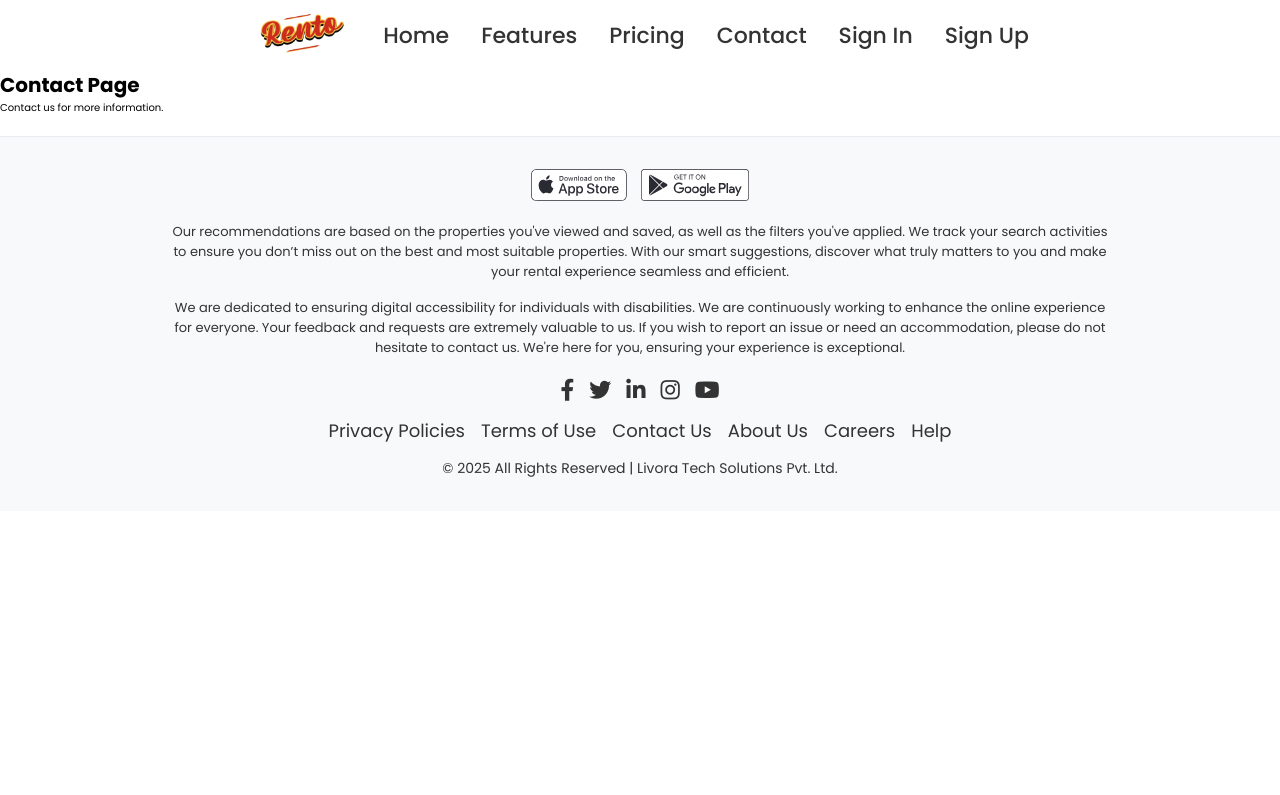
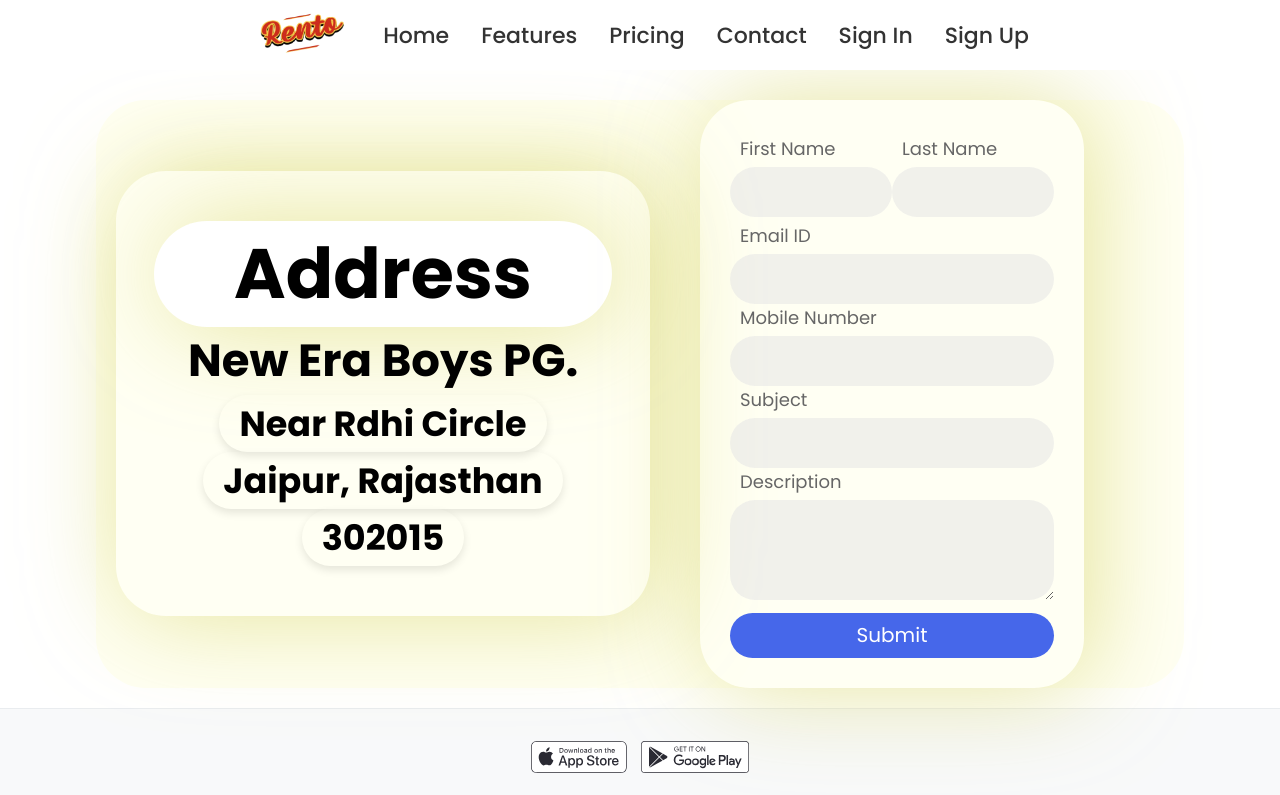
Before and after one commit to kailash-parihar/rent-management-application, a React (Vite) app: page /contact in a window 1280 px wide. Shown: the top 795 px of the page. Built offline with nearby package versions, Linux system fonts and the light colour scheme; a small style sheet from the web is missing.

Commit message:
update contact form

```diff
--- a/src/App.jsx
+++ b/src/App.jsx
@@ -4,7 +4,7 @@ import { BrowserRouter as Router, Route, Routes } from "react-router-dom";
 import HomePage from "./pages/HomePage";
 import FeaturesPage from "./pages/FeaturesPage";
 import PricingPage from "./pages/PricingPage";
-import ContactPage from "./pages/ContactPage";
+import ContactForm from "./pages/ContactPage";
 import LoginPage from "./pages/LoginPage";
 import SignUpPage from "./pages/SignUpPage";
 import Header from "./components/Header";
@@ -19,7 +19,7 @@ const App = () => {
         <Route path="/" element={<HomePage />} />
         <Route path="/features" element={<FeaturesPage />} />
         <Route path="/pricing" element={<PricingPage />} />
-        <Route path="/contact" element={<ContactPage />} />
+        <Route path="/contact" element={<ContactForm />} />
         <Route path="/login" element={<LoginPage />} />
         <Route path="/signup" element={<SignUpPage />} />
       </Routes>
--- a/src/pages/ContactPage.jsx
+++ b/src/pages/ContactPage.jsx
@@ -1,12 +1,121 @@
-import React from "react";
+import React, { useState } from "react";
+import "../styles/ContactPage.css";
 
-const ContactPage = () => {
+const ContactForm = () => {
+  const [formData, setFormData] = useState({
+    firstName: "",
+    lastName: "",
+    email: "",
+    mobile: "",
+    subject: "",
+    description: "",
+  });
+
+  const [submitted, setSubmitted] = useState(false);
+
+  const handleChange = (e) => {
+    setFormData({
+      ...formData,
+      [e.target.name]: e.target.value,
+    });
+  };
+
+  const handleSubmit = (e) => {
+    e.preventDefault();
+    setSubmitted(true);
+  };
+
   return (
-    <div>
-      <h1>Contact Page</h1>
-      <p>Contact us for more information.</p>
+    <div className="contact-page">
+      <div className="details">
+        <h1>Address</h1>
+        <h2>New Era Boys PG.</h2>
+        <h3>Near Rdhi Circle</h3>
+        <h3>Jaipur, Rajasthan</h3>
+        <h4>302015</h4>
+      </div>
+
+      <div className="contact-form-container">
+        {submitted ? (
+          <div className="thank-you-message">
+            <h2>Thank you for contacting us!</h2>
+            <p>We will get back to you shortly.</p>
+          </div>
+        ) : (
+          <form className="contact-form" onSubmit={handleSubmit}>
+            <div className="fullname">
+              <div className="form-group">
+                <label htmlFor="firstName">First Name</label>
+                <input
+                  type="text"
+                  id="firstName"
+                  name="firstName"
+                  value={formData.firstName}
+                  onChange={handleChange}
+                  required
+                />
+              </div>
+              <div className="form-group">
+                <label htmlFor="lastName">Last Name</label>
+                <input
+                  type="text"
+                  id="lastName"
+                  name="lastName"
+                  value={formData.lastName}
+                  onChange={handleChange}
+                  required
+                />
+              </div>
+            </div>
+            <div className="form-group">
+              <label htmlFor="email">Email ID</label>
+              <input
+                type="email"
+                id="email"
+                name="email"
+                value={formData.email}
+                onChange={handleChange}
+                required
+              />
+            </div>
+            <div className="form-group">
+              <label htmlFor="mobile">Mobile Number</label>
+              <input
+                type="tel"
+                id="mobile"
+                name="mobile"
+                value={formData.mobile}
+                onChange={handleChange}
+                required
+              />
+            </div>
+            <div className="form-group">
+              <label htmlFor="subject">Subject</label>
+              <input
+                type="text"
+                id="subject"
+                name="subject"
+                value={formData.subject}
+                onChange={handleChange}
+                required
+              />
+            </div>
+            <div className="form-group">
+              <label htmlFor="description">Description</label>
+              <textarea
+                id="description"
+                name="description"
+                value={formData.description}
+                onChange={handleChange}
+                required
+              ></textarea>
+            </div>
+            <button type="submit">Submit</button>
+          </form>
+        )}
+      </div>
     </div>
   );
 };
 
-export default ContactPage;
+export default ContactForm;
--- /dev/null
+++ b/src/styles/ContactPage.css
@@ -0,0 +1,137 @@
+/* ContactForm.css */
+.contact-page {
+    display: flex;
+    align-items: center;
+    justify-content: center;
+    padding-left: 2rem;
+    width: 85%;
+    margin: 0px auto;
+    margin-top: 10rem;
+    border-radius: 5rem;
+    background-color: rgb(255, 255, 243);
+}
+
+
+.details {
+    display: flex;
+    flex-direction: column;
+    justify-content: center;
+    width: 50%;
+    padding: 5rem;
+    margin-right: 5rem;
+    align-items: center;
+    border-radius: 5rem;
+    background-color: rgb(255, 255, 243);
+    box-shadow: 8px 0px 10rem rgba(220, 218, 120, 0.73);
+    text-align: center;
+}
+
+.details h1 {
+    box-shadow: 8px 0px 10rem rgba(220, 218, 120, 0.73);
+    font-size: 7rem;
+    background-color: #ffffff;
+    padding: 0px 8rem;
+    border-radius: 20rem;
+}
+
+.details h2 {
+    font-size: 4.5rem;
+}
+
+.details h3,
+h4 {
+    padding: 2px 2rem;
+    box-shadow: 0 4px 8px rgba(0, 0, 0, 0.1);
+    border-radius: 3rem;
+    font-size: 3.5rem;
+}
+
+.contact-form-container {
+    display: flex;
+    flex-direction: column;
+    align-items: center;
+    padding: 1rem;
+    border-radius: 5rem;
+    width: 40%;
+    margin: 0 auto;
+    margin-right: 10rem;
+    box-shadow: 8px 0px 10rem rgba(220, 218, 120, 0.73);
+    /* box-shadow: 0 4px ?z8px rgba(0, 0, 0, 0.1); */
+}
+
+.contact-form {
+
+    display: flex;
+    flex-direction: column;
+    width: 100%;
+    padding: 2rem;
+    border-radius: 4rem;
+}
+
+.fullname {
+    display: flex;
+    flex-direction: row;
+    align-items: center;
+    justify-content: center;
+    margin: 0.5rem auto;
+    width: 100%;
+}
+
+.form-group {
+    width: 100%;
+    border-radius: 2.5rem;
+    margin: 0rem auto;
+}
+
+.form-group label {
+    display: block;
+    margin-bottom: 0.5rem;
+    margin-left: 1rem;
+    font-size: large;
+    color: #666666;
+}
+
+.form-group input,
+.form-group textarea {
+    background-color: #e6e6e68f;
+    width: 100%;
+    padding: 1.5rem;
+    border-style: none;
+    outline: none;
+    border-radius: 2.5rem;
+    touch-action: manipulation;
+}
+
+.form-group textarea {
+    resize: vertical;
+    height: 10rem;
+}
+
+button {
+    padding: 0.75rem;
+    border: none;
+    background-color: #4667ea;
+    color: white;
+    font-size: 2rem;
+    border-radius: 2.5rem;
+    cursor: pointer;
+    margin-top: 0.75rem;
+    transition: background-color 0.3s;
+}
+
+button:hover {
+    box-shadow: 0 6px 12px rgba(0, 91, 181, 0.5);
+}
+
+.thank-you-message {
+    text-align: center;
+}
+
+.thank-you-message h2 {
+    font-size: 2rem;
+    color: #0073e6;
+}
+
+.thank-you-message p {
+    font-size: 1.2rem;
+}
```
